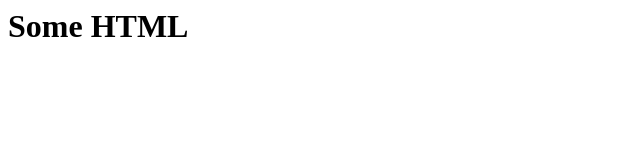
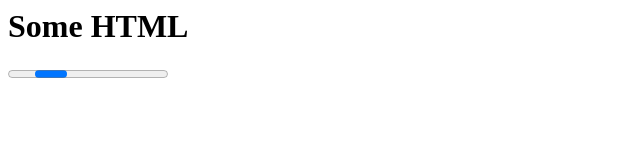
Before and after one commit to korsol/lernAndTest, a plain HTML site: page index.html in a window 1280 px wide. Shown: the whole page, without its empty margins (0-640 px from the left). Drawn offline with Linux system fonts and the light colour scheme.

Commit message:
add progress tag into index.html

```diff
--- a/index.html
+++ b/index.html
@@ -1 +1,2 @@
 <h1>Some HTML</h1>
+<progress>please wait....</progress>
```
